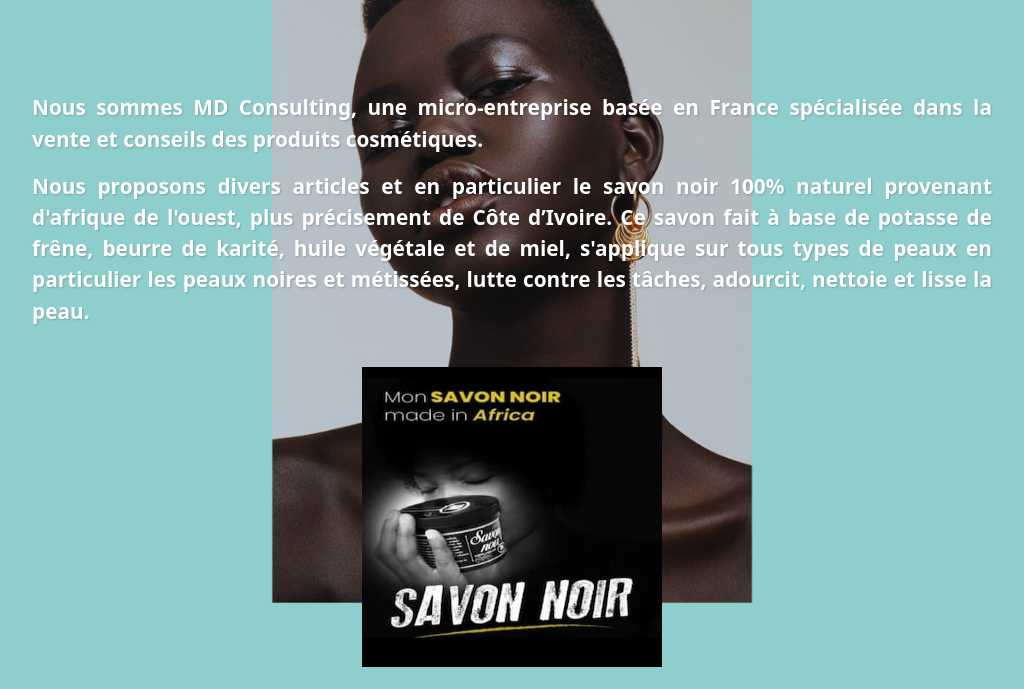
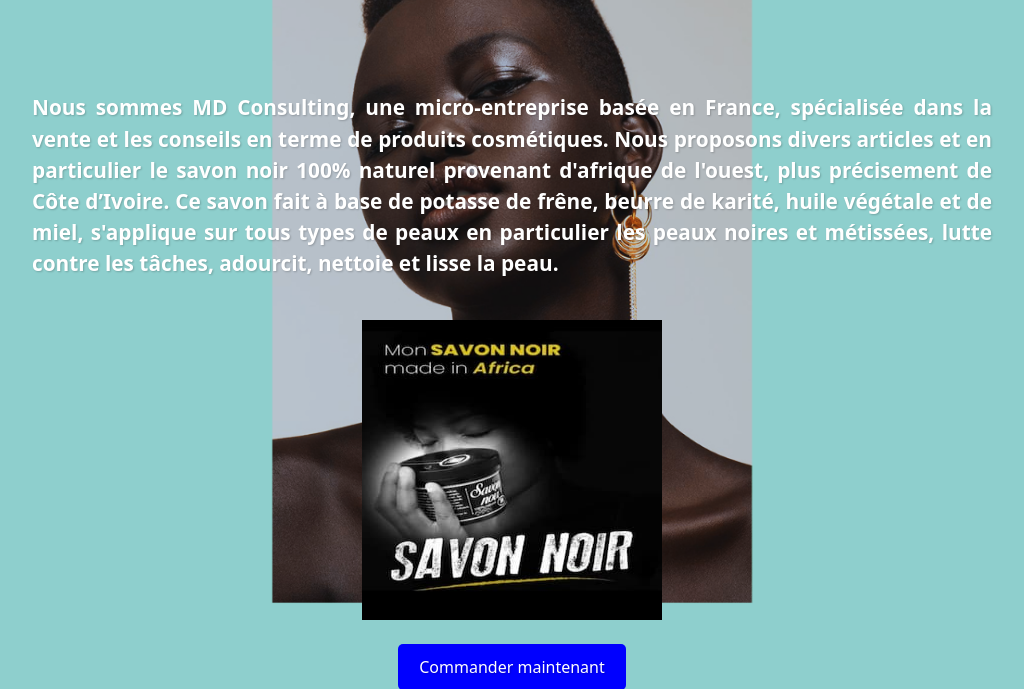
Before and after one commit to Peyroche/mon_projet1, a Flask app: page / in a window 1280 px wide. Shown: the part 156-845 px from the top of the page, without its empty margins (128-1152 px from the left). Run offline with Flask 3, Linux system fonts and the light colour scheme; parts of the project's set-up code (start-up, migrations or seed data) failed here and were passed over.

Commit message:
Ajout accueil.html

```diff
--- a/templates/accueil.html
+++ b/templates/accueil.html
@@ -10,8 +10,7 @@
 
   <div class="texte">
 
-       <p style="color: white;"><b>Nous sommes MD Consulting, une micro-entreprise basée en France spécialisée dans la vente et conseils des produits cosmétiques.</b></p>
-<p style="color: white;"><b>Nous proposons divers articles et en particulier le savon noir 100% naturel provenant d'afrique de l'ouest, plus précisement de Côte d’Ivoire. Ce savon fait à base de potasse de frêne, beurre de karité, huile végétale et de miel, s'applique sur tous types de peaux en particulier les peaux noires et métissées, lutte contre les tâches, adourcit, nettoie et lisse la peau.</b></p><br/>
+       <p style="color: white;"><b>Nous sommes MD Consulting, une micro-entreprise basée en France, spécialisée dans la vente et les conseils en terme de produits cosmétiques. Nous proposons divers articles et en particulier le savon noir 100% naturel provenant d'afrique de l'ouest, plus précisement de Côte d’Ivoire. Ce savon fait à base de potasse de frêne, beurre de karité, huile végétale et de miel, s'applique sur tous types de peaux en particulier les peaux noires et métissées, lutte contre les tâches, adourcit, nettoie et lisse la peau.</b></p><br/>
 
 <div style="text-align: center;">
   <img src="{{ url_for('static', filename='images/Affiche.jpg') }}" height="300" width="300" alt="Affiche promotionnelle du savon noir naturel">
```
